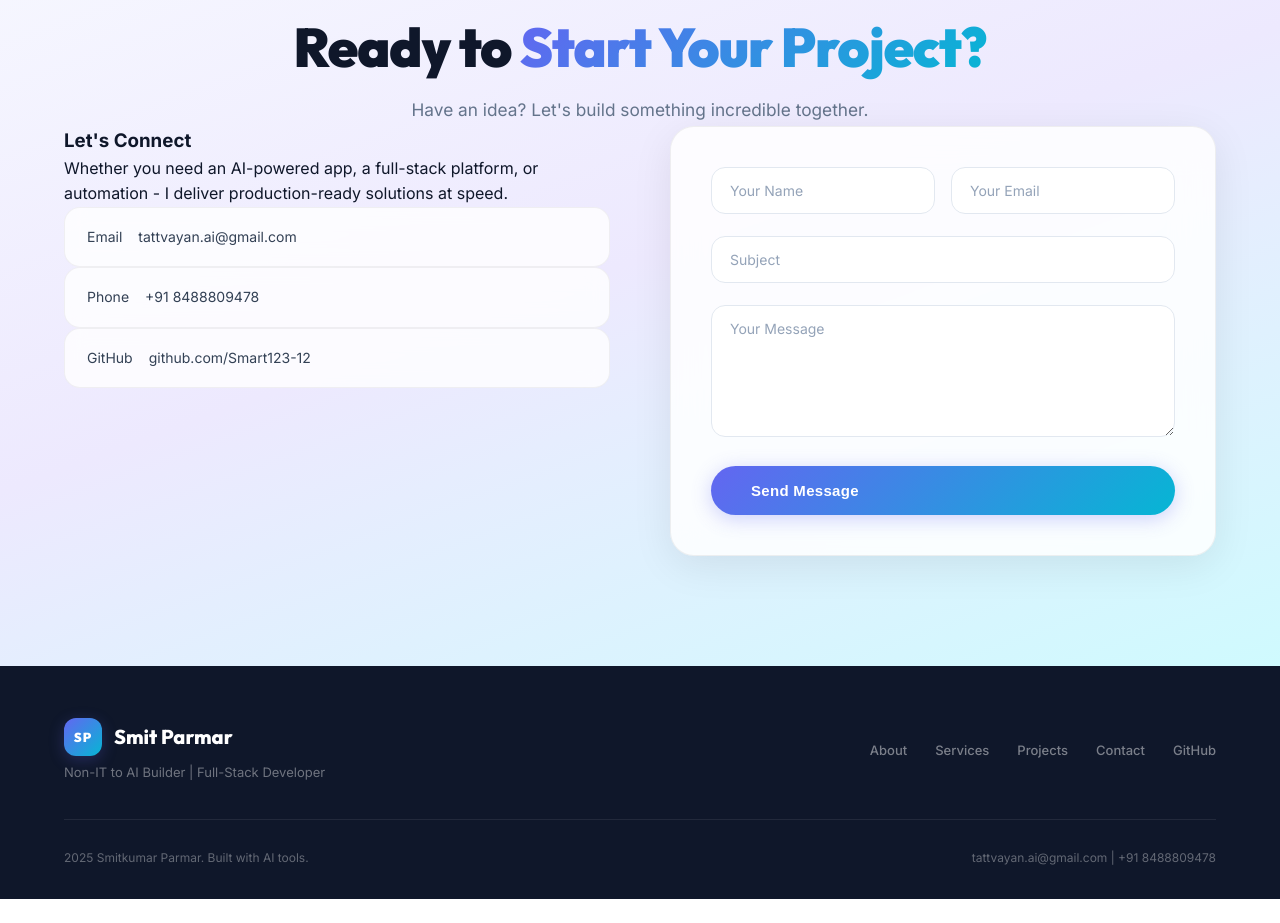
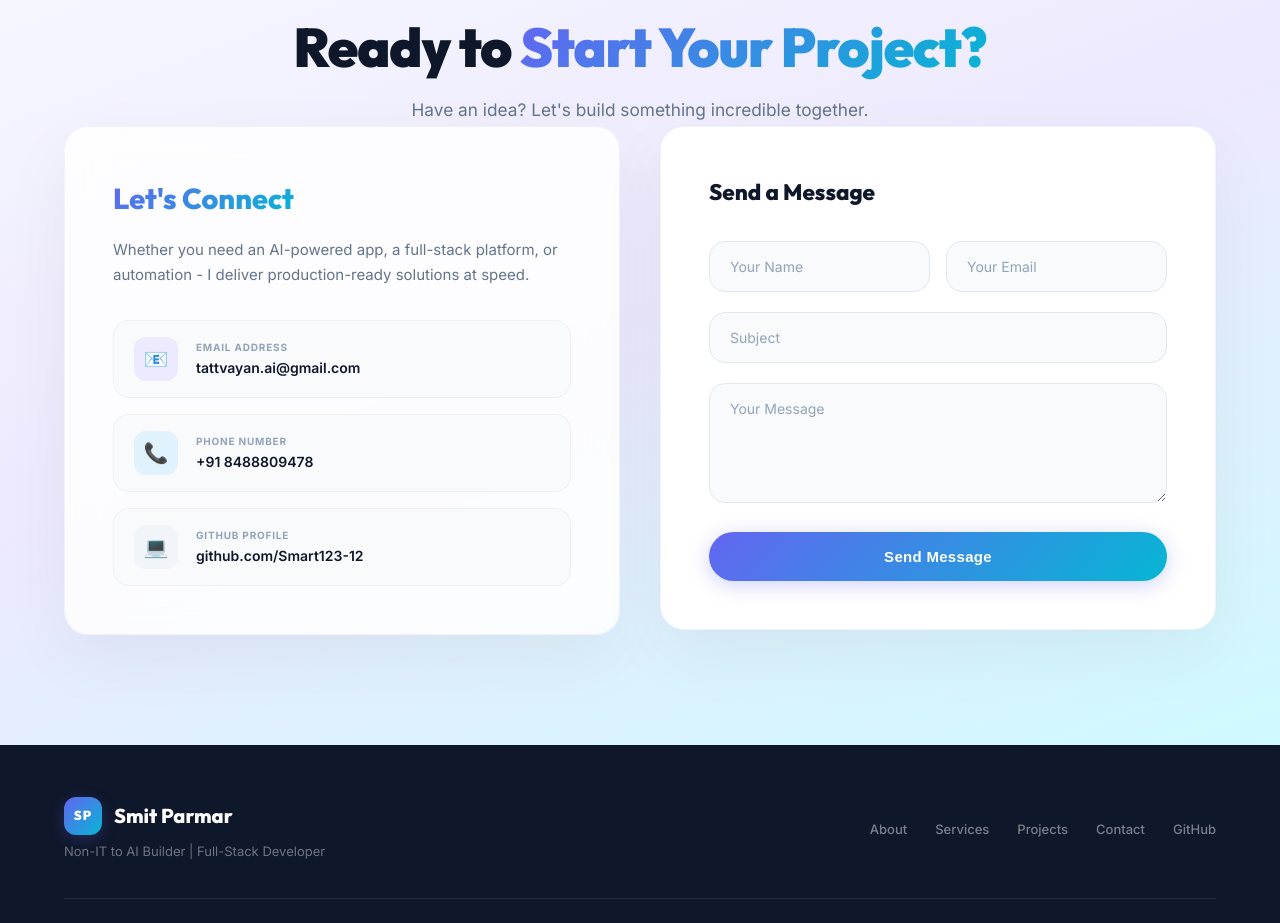
Before and after one commit to Smart123-12/smit-portfolio, a React (Vite) app: page / in a window 1280 px wide. Shown: the part 6530-7453 px from the top of the page. Before the commit the page ends 7429 px from the top, so only its background shows below. Built offline with nearby package versions, Linux system fonts and the light colour scheme.

Commit message:
design: redesign contact section with premium SaaS elements and fix clipping

```diff
--- a/src/App.css
+++ b/src/App.css
@@ -419,54 +419,84 @@
 }
 .contact-inner {
   display: grid; grid-template-columns: 1fr 1fr;
-  gap: 60px; align-items: start;
+  gap: 40px; align-items: start;
 }
 .contact-info {
   opacity: 0; transform: translateY(40px);
   transition: all 0.9s cubic-bezier(0.16, 1, 0.3, 1);
 }
-.contact-items { display: flex; flex-direction: column; gap: 16px; margin-top: 32px; }
+.contact-card {
+  background: rgba(255, 255, 255, 0.85); backdrop-filter: blur(20px);
+  border-radius: var(--radius); padding: 48px;
+  border: 1px solid rgba(99, 102, 241, 0.08);
+  box-shadow: 0 24px 70px rgba(0,0,0,0.05);
+}
+.contact-card h3 {
+  font-family: 'Outfit', sans-serif; font-weight: 800; font-size: 1.8rem;
+  margin-bottom: 16px; color: var(--text-dark);
+  background: var(--gradient-main);
+  -webkit-background-clip: text; -webkit-text-fill-color: transparent;
+  background-clip: text; display: inline-block;
+}
+.contact-card p {
+  font-size: 15px; color: var(--text-gray); line-height: 1.7;
+  margin-bottom: 32px;
+}
+.contact-items { display: flex; flex-direction: column; gap: 16px; }
 .contact-item {
-  display: flex; align-items: center; gap: 16px;
-  padding: 18px 22px; border-radius: 16px;
-  background: rgba(255,255,255,0.8); border: 1px solid rgba(0,0,0,0.05);
-  backdrop-filter: blur(10px);
-  transition: all 0.4s;
+  display: flex; align-items: center; gap: 18px;
+  padding: 16px 20px; border-radius: 16px;
+  background: #f8fafc; border: 1px solid rgba(0,0,0,0.04);
+  transition: all 0.3s ease;
 }
-.contact-item:hover { border-color: rgba(99,102,241,0.2); background: #fff; transform: translateX(6px); box-shadow: var(--shadow-md); }
-.ci-icon { font-size: 22px; }
-.contact-item a, .contact-item span { font-size: 14px; color: var(--text-mid); text-decoration: none; transition: color 0.3s; }
-.contact-item a:hover { color: var(--accent-1); }
+.contact-item:hover {
+  border-color: rgba(99, 102, 241, 0.2); background: #fff;
+  transform: translateX(6px); box-shadow: 0 10px 30px rgba(99, 102, 241, 0.08);
+}
+.contact-icon-wrap {
+  width: 44px; height: 44px; border-radius: 12px;
+  display: flex; align-items: center; justify-content: center;
+  font-size: 20px; flex-shrink: 0;
+}
+.contact-item-text { display: flex; flex-direction: column; }
+.contact-item-text span {
+  font-size: 10px; font-weight: 700; text-transform: uppercase;
+  letter-spacing: 0.08em; color: var(--text-dim); margin-bottom: 2px;
+}
+.contact-item-text a {
+  font-size: 14px; font-weight: 600; color: var(--text-dark);
+  text-decoration: none; transition: color 0.2s ease;
+}
+.contact-item-text a:hover { color: var(--accent-1); }
 
 .contact-form {
-  background: rgba(255,255,255,0.85); backdrop-filter: blur(20px);
-  border-radius: var(--radius); padding: 40px;
-  border: 1px solid rgba(0,0,0,0.06);
-  box-shadow: var(--shadow-lg);
+  background: #fff; border-radius: var(--radius); padding: 48px;
+  border: 1px solid rgba(99, 102, 241, 0.08);
+  box-shadow: 0 24px 70px rgba(0,0,0,0.05), 0 0 0 1px rgba(99,102,241,0.02);
   opacity: 0; transform: translateY(40px);
   transition: all 0.9s cubic-bezier(0.16, 1, 0.3, 1) 0.2s;
+  display: flex; flex-direction: column; gap: 6px;
 }
-.contact-form h3 {
-  font-family: 'Outfit'; font-weight: 800; font-size: 1.4rem;
-  margin-bottom: 28px; color: var(--text-dark);
+.contact-form .form-row { display: grid; grid-template-columns: 1fr 1fr; gap: 16px; }
+.contact-form .form-group { margin-bottom: 14px; }
+.contact-form .form-group:last-of-type { margin-bottom: 8px; }
+.contact-form .form-group label { display: block; font-size: 13px; font-weight: 600; color: var(--text-mid); margin-bottom: 8px; }
+.contact-form .form-group input, .contact-form .form-group textarea {
+  width: 100%; padding: 16px 20px;
+  border-radius: 16px; border: 1.5px solid #e2e8f0;
+  background: #f8fafc; font-size: 14px;
+  color: var(--text-dark); font-family: 'Inter', sans-serif;
+  outline: none; transition: all 0.3s ease;
 }
-.form-row { display: grid; grid-template-columns: 1fr 1fr; gap: 16px; }
-.form-group { margin-bottom: 22px; }
-.form-group label { display: block; font-size: 13px; font-weight: 600; color: var(--text-mid); margin-bottom: 8px; }
-.form-group input, .form-group textarea, .form-group select {
-  width: 100%; padding: 14px 18px;
-  border-radius: var(--radius-sm); border: 1.5px solid #e2e8f0;
-  background: #fff; font-size: 14px;
-  color: var(--text-dark); font-family: 'Inter', sans-serif;
-  outline: none; transition: all 0.3s;
+.contact-form .form-group input::placeholder, .contact-form .form-group textarea::placeholder { color: var(--text-dim); }
+.contact-form .form-group input:hover, .contact-form .form-group textarea:hover {
+  border-color: rgba(99, 102, 241, 0.3); background: #f1f5f9;
 }
-.form-group input::placeholder, .form-group textarea::placeholder { color: var(--text-dim); }
-.form-group input:focus, .form-group textarea:focus, .form-group select:focus {
-  border-color: var(--accent-1);
-  box-shadow: 0 0 0 4px rgba(99,102,241,0.08);
+.contact-form .form-group input:focus, .contact-form .form-group textarea:focus {
+  background: #fff; border-color: var(--accent-1);
+  box-shadow: 0 0 0 4px rgba(99, 102, 241, 0.12);
 }
-.form-group select option { background: #fff; }
-.form-group textarea { resize: vertical; min-height: 130px; }
+.contact-form textarea { resize: vertical; min-height: 120px; }
 
 /* ===== FOOTER ===== */
 .footer {
--- a/src/App.jsx
+++ b/src/App.jsx
@@ -522,14 +522,33 @@ function Contact() {
             <div className="contact-card">
               <h3>Let's Connect</h3>
               <p>Whether you need an AI-powered app, a full-stack platform, or automation - I deliver production-ready solutions at speed.</p>
-              <div className="contact-details">
-                <div className="contact-item"><span>Email</span><a href="mailto:tattvayan.ai@gmail.com">tattvayan.ai@gmail.com</a></div>
-                <div className="contact-item"><span>Phone</span><a href="tel:+918488809478">+91 8488809478</a></div>
-                <div className="contact-item"><span>GitHub</span><a href="https://github.com/Smart123-12" target="_blank" rel="noopener noreferrer">github.com/Smart123-12</a></div>
+              <div className="contact-items">
+                <div className="contact-item">
+                  <div className="contact-icon-wrap" style={{ background: '#ede9fe', color: 'var(--accent-1)' }}>📧</div>
+                  <div className="contact-item-text">
+                    <span>Email Address</span>
+                    <a href="mailto:tattvayan.ai@gmail.com">tattvayan.ai@gmail.com</a>
+                  </div>
+                </div>
+                <div className="contact-item">
+                  <div className="contact-icon-wrap" style={{ background: '#e0f2fe', color: '#0284c7' }}>📞</div>
+                  <div className="contact-item-text">
+                    <span>Phone Number</span>
+                    <a href="tel:+918488809478">+91 8488809478</a>
+                  </div>
+                </div>
+                <div className="contact-item">
+                  <div className="contact-icon-wrap" style={{ background: '#f1f5f9', color: '#0f172a' }}>💻</div>
+                  <div className="contact-item-text">
+                    <span>GitHub Profile</span>
+                    <a href="https://github.com/Smart123-12" target="_blank" rel="noopener noreferrer">github.com/Smart123-12</a>
+                  </div>
+                </div>
               </div>
             </div>
           </div>
           <form className="contact-form" onSubmit={e => { e.preventDefault(); alert('Message sent! I will get back to you soon.') }}>
+            <h3 style={{ fontFamily: "'Outfit', sans-serif", fontSize: '1.4rem', fontWeight: 800, color: 'var(--text-dark)', marginBottom: '24px' }}>Send a Message</h3>
             <div className="form-row">
               <div className="form-group">
                 <input type="text" placeholder="Your Name" required />
@@ -542,9 +561,9 @@ function Contact() {
               <input type="text" placeholder="Subject" required />
             </div>
             <div className="form-group">
-              <textarea placeholder="Your Message" rows={6} required />
+              <textarea placeholder="Your Message" rows={5} required />
             </div>
-            <button type="submit" className="btn-glow" style={{ width: '100%' }}>Send Message</button>
+            <button type="submit" className="btn-glow btn-full" style={{ marginTop: '8px' }}>Send Message</button>
           </form>
         </div>
       </div>
```
